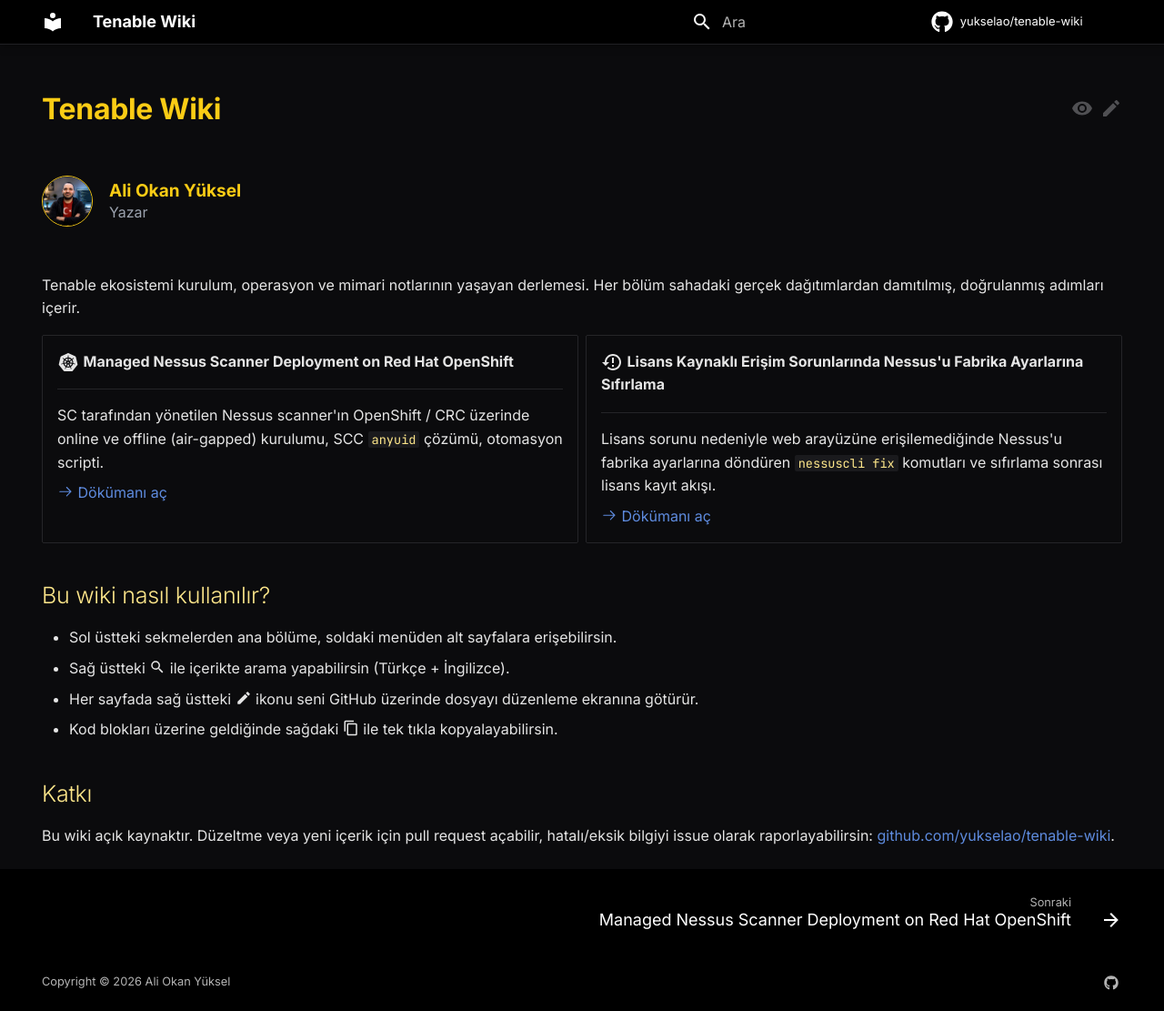
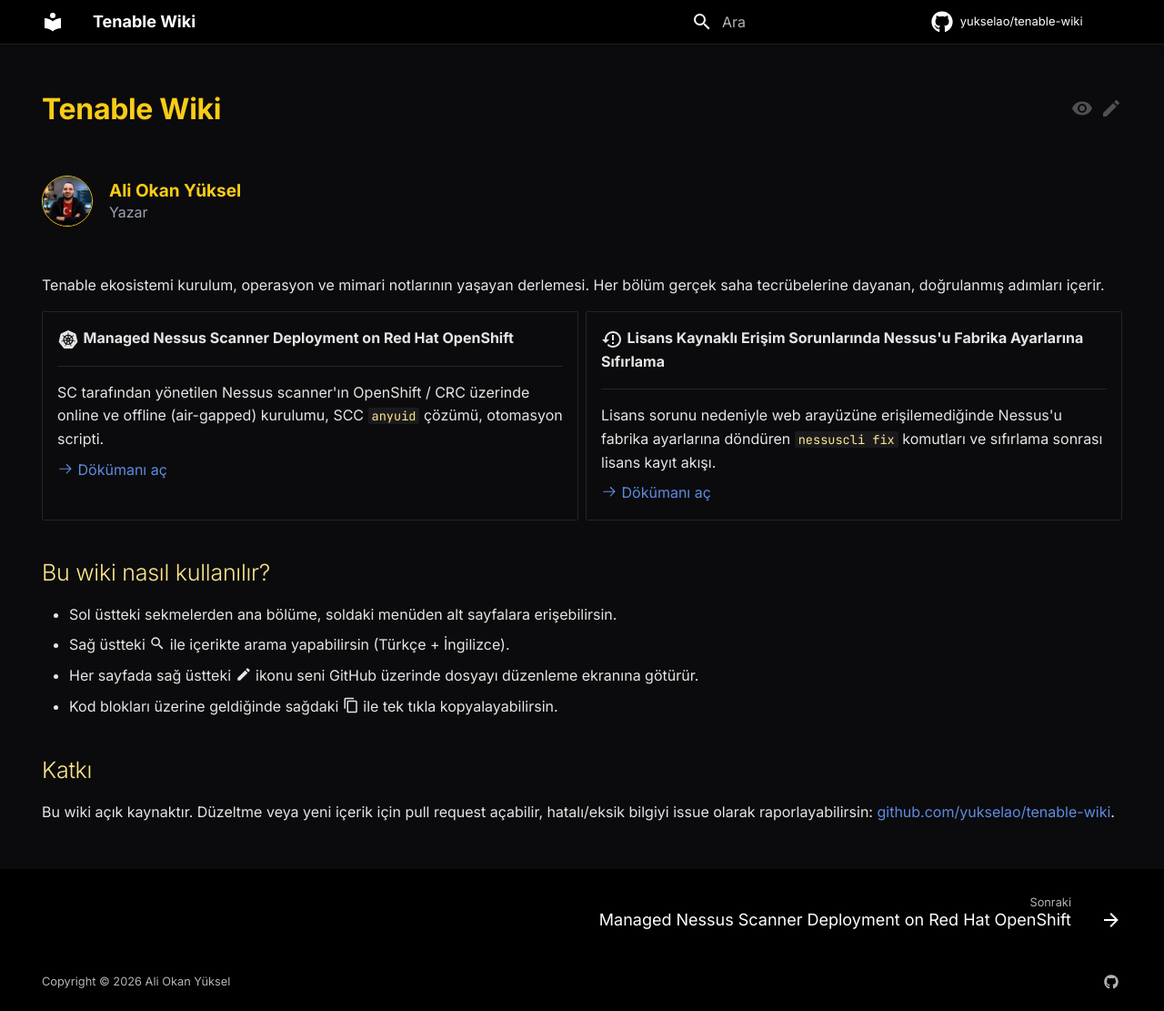
Before and after one commit to yukselao/tenable-wiki, an MkDocs documentation site: the page built from docs/index.md, in a window 1280 px wide and 1111 px high. Shown: the whole window at 91% size. Built offline with MkDocs 1.6.1 and Material for MkDocs 9.7.7, drawn with Linux system fonts in a browser that asks for light colours; comment, search, counter and statistics services are not loaded.

Commit message:
Reword index intro: replace 'damıtılmış' with 'saha tecrübelerine dayanan'

```diff
--- a/docs/index.md
+++ b/docs/index.md
@@ -15,7 +15,7 @@ hide:
 </div>
 
 Tenable ekosistemi kurulum, operasyon ve mimari notlarının yaşayan derlemesi.
-Her bölüm sahadaki gerçek dağıtımlardan damıtılmış, doğrulanmış adımları içerir.
+Her bölüm gerçek saha tecrübelerine dayanan, doğrulanmış adımları içerir.
 
 <div class="grid cards" markdown>
 
```
